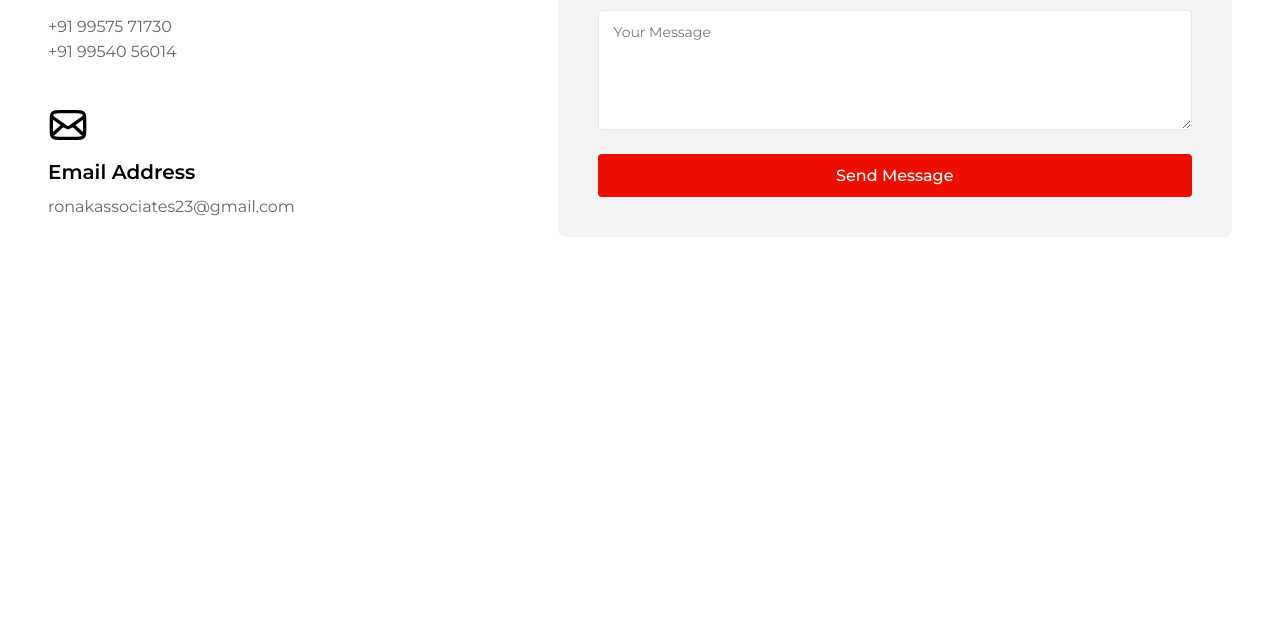
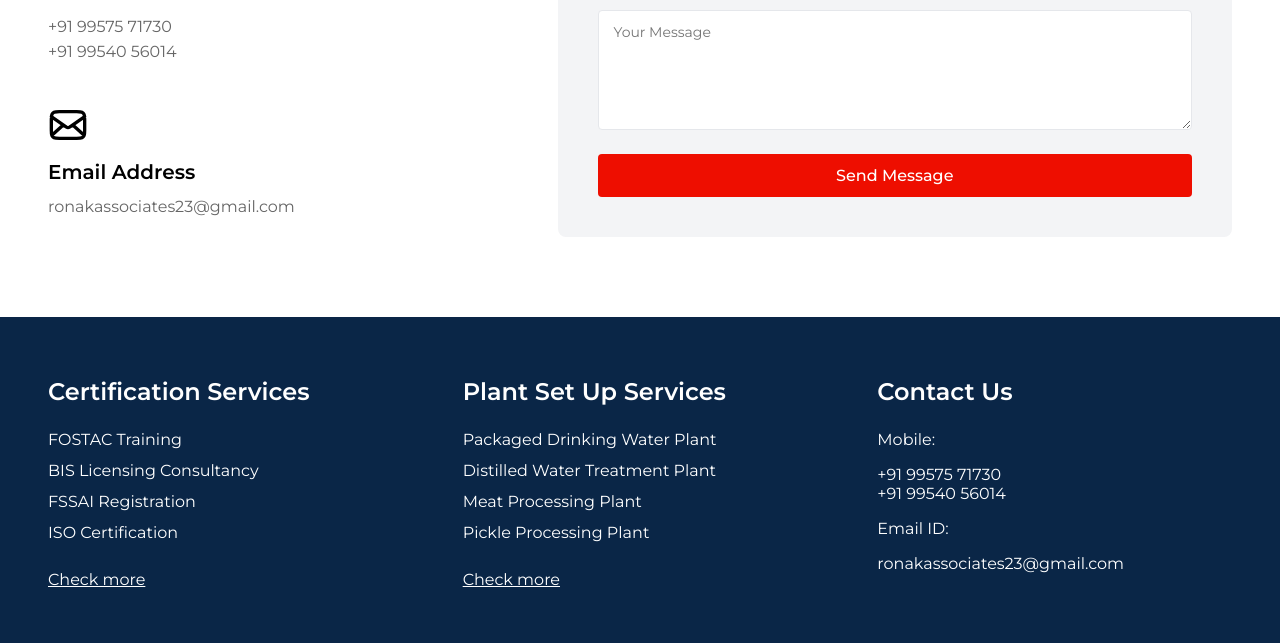
Before and after one commit to debangakalita/ronak-associates, a plain HTML site: page index.html in a window 1280 px wide. Shown: the part 9036-9679 px from the top of the page. Before the commit the page ends 9353 px from the top, so only its background shows below. Drawn offline with Linux system fonts and the light colour scheme.

Commit message:
7th(footer)

```diff
--- a/index.html
+++ b/index.html
@@ -346,7 +346,7 @@
                     </div>
                 </div>
                 <form class="contact-form">
-                    <h3>Share your details and we’ll get in touch soon</h3>
+                    <h3>Share your details and we'll get in touch soon</h3>
                     <div class="form-group">
                         <input type="text" placeholder="Your Name" required>
                     </div>
@@ -365,6 +365,43 @@
         </div>
     </section>
 
+    <footer class="footer">
+        <div class="footer-container">
+            <div class="footer-content">
+                <div class="footer-column">
+                    <h3>Certification Services</h3>
+                    <ul>
+                        <li>FOSTAC Training</li>
+                        <li>BIS Licensing Consultancy</li>
+                        <li>FSSAI Registration</li>
+                        <li>ISO Certification</li>
+                    </ul>
+                    <a href="#" class="footer-link">Check more</a>
+                </div>
+                <div class="footer-column">
+                    <h3>Plant Set Up Services</h3>
+                    <ul>
+                        <li>Packaged Drinking Water Plant</li>
+                        <li>Distilled Water Treatment Plant</li>
+                        <li>Meat Processing Plant</li>
+                        <li>Pickle Processing Plant</li>
+                    </ul>
+                    <a href="#" class="footer-link">Check more</a>
+                </div>
+                <div class="footer-column">
+                    <h3>Contact Us</h3>
+                    <p class="contact-label">Mobile:</p>
+                    <p>+91 99575 71730<br>+91 99540 56014</p>
+                    <p class="contact-label">Email ID:</p>
+                    <p>ronakassociates23@gmail.com</p>
+                </div>
+            </div>
+            <div class="footer-logo">
+                <img src="images/logowhite.png" alt="Ronak Associates">
+            </div>
+        </div>
+    </footer>
+
     <main>
         <!-- Other content sections will go here -->
     </main>
--- a/styles.css
+++ b/styles.css
@@ -809,3 +809,75 @@ body {
         font-size: 14px;
     }
 }
+
+.footer {
+    background-color: #0A2647;
+    padding: 60px 0 40px;
+    color: white;
+}
+
+.footer-container {
+    max-width: 1512px;
+    margin: 0 auto;
+    padding: 0 48px;
+}
+
+.footer-content {
+    display: grid;
+    grid-template-columns: repeat(3, 1fr);
+    gap: 60px;
+    margin-bottom: 60px;
+}
+
+.footer-column h3 {
+    font-size: 24px;
+    font-weight: 600;
+    margin-bottom: 24px;
+}
+
+.footer-column ul {
+    list-style: none;
+    padding: 0;
+}
+
+.footer-column ul li {
+    margin-bottom: 12px;
+    font-size: 16px;
+}
+
+.footer-link {
+    color: white;
+    text-decoration: underline;
+    display: inline-block;
+    margin-top: 16px;
+}
+
+.contact-label {
+    font-size: 16px;
+    margin-bottom: 4px;
+}
+
+.footer-column p {
+    margin-bottom: 16px;
+}
+
+.footer-logo {
+    text-align: center;
+}
+
+.footer-logo img {
+    height: 40px;
+    width: auto;
+}
+
+/* Responsive Design */
+@media (max-width: 768px) {
+    .footer-content {
+        grid-template-columns: 1fr;
+        gap: 40px;
+    }
+
+    .footer {
+        padding: 40px 0 30px;
+    }
+}
```
Also changed, not shown: images/logowhite.png (added).
